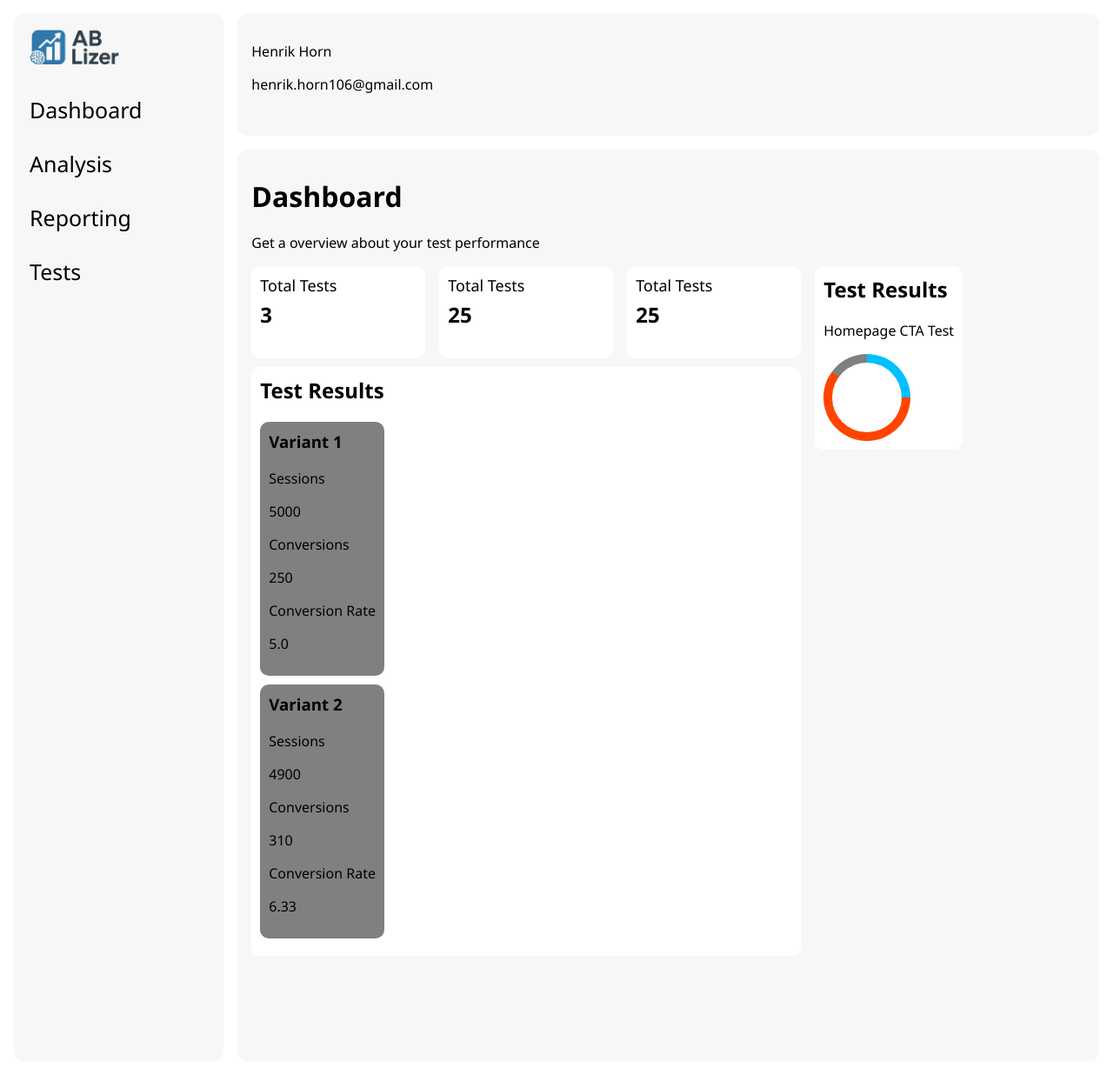
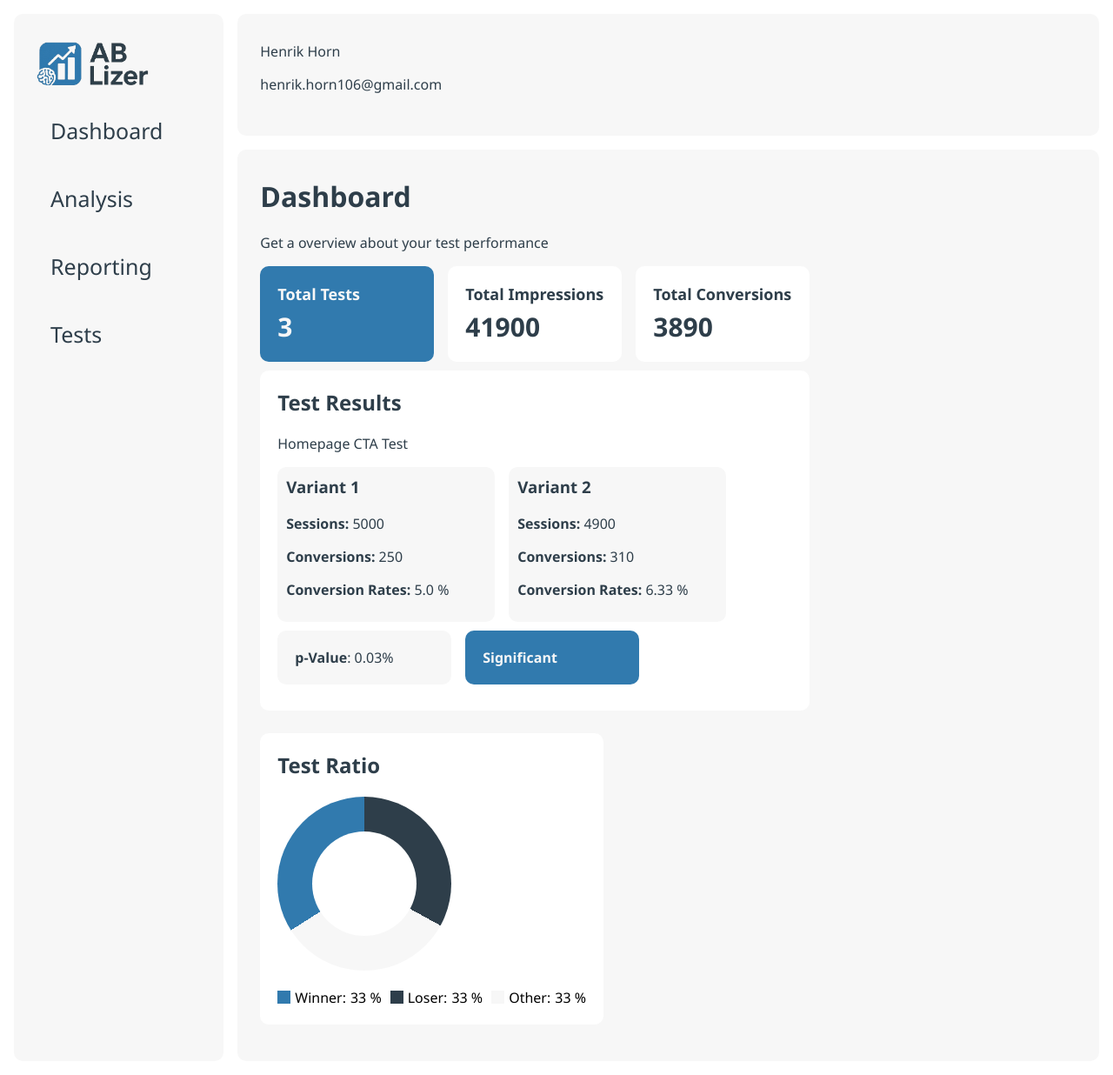
Before and after one commit to henrikhorn106/ab-lizer, a Flask app: page / in a window 1280 px wide. Shown: the whole page at 87% size. Run offline with Flask 3, Linux system fonts and the light colour scheme; data comes from the database, SQL or seed files in the repository.

Commit message:
Improved stile of the dashboard

```diff
--- a/app.py
+++ b/app.py
@@ -17,7 +17,7 @@ import os
 from flask import Flask, render_template
 
 from data.db_manager import DBManager
-from data.models import db, variants
+from data.models import db
 
 app = Flask(__name__)
 
@@ -29,7 +29,6 @@ db.init_app(app)
 
 db_manager = DBManager()
 
-
 # Config
 os.environ["USER_NAME"] = "Henrik Horn"
 os.environ["USER_EMAIL"] = "henrik.horn106@gmail.com"
@@ -37,21 +36,29 @@ os.environ["USER_EMAIL"] = "henrik.horn106@gmail.com"
 user_name = os.environ.get("USER_NAME")
 user_email = os.environ.get("USER_EMAIL")
 
+
 @app.route("/")
 def index():
+    total_tests = len(db_manager.get_ab_tests())
+    total_variants = db_manager.get_all_variants()
+    total_impressions = 0
+    total_conversions = 0
+    for variant in total_variants:
+        total_impressions += variant.impressions
+        total_conversions += variant.conversions
 
-    total_tests = len(db_manager.get_ab_tests())
     recent_test = db_manager.get_recent_test()
-
-    data = {}
+    test_data = {}
     for test in recent_test:
-        data[test] = db_manager.get_variants(test.id)
+        test_data[test] = db_manager.get_variants(test.id)
 
     return render_template("index.html",
                            user_name=user_name,
                            user_email=user_email,
                            total_tests=total_tests,
-                           data=data
+                           total_impressions=total_impressions,
+                           total_conversions=total_conversions,
+                           test_data=test_data
                            )
 
 
--- a/data/db_manager.py
+++ b/data/db_manager.py
@@ -34,8 +34,8 @@ class DBManager:
     def get_variants(self, test_id):
         return variants.query.filter_by(test_id=test_id).all()
 
-    def get_reports(self, test_id):
-        return reports.query.filter_by(test_id=test_id).all()
+    def get_report(self, test_id):
+        return reports.query.filter_by(test_id=test_id).first()
 
     def get_users(self):
         return users.query.all()
--- a/static/style.css
+++ b/static/style.css
@@ -1,8 +1,9 @@
 /* Global Styles */
 :root {
-    --primary: #000000;
+    --primary: #2E3E4A;
     --secondary: #F7F7F7;
     --accent: #317AAE;
+    --gradient: linear-gradient(180deg, rgba(25, 82, 133, 1) 0%, rgba(49, 122, 174, 1) 100%);
     --danger: #ef4444;
     --bg: #ffffff;
     --radius: 10px;
@@ -52,7 +53,7 @@ a {
 }
 
 .container {
-    padding: 32px 16px;
+    padding: 32px 26px;
     background: var(--secondary);
     border-radius: var(--radius);
     height: 100%;
@@ -62,7 +63,7 @@ nav {
     background: var(--bg);
 }
 
-nav .logo {
+.logo {
     font-size: 1.5rem;
     font-weight: bold;
     text-decoration: none;
@@ -95,15 +96,25 @@ input[type="text"] {
 }
 
 .sidenav a {
-    padding: 8px 8px;
     color: var(--primary);
     text-decoration: none;
     font-size: 25px;
     display: block;
 }
 
-.sidenav a:hover {
-    color: var(--accent);
+.sidenav .tab {
+    padding: 16px 16px;
+    color: var(--primary);
+    text-decoration: none;
+    font-size: 25px;
+    display: block;
+    transition: 0.3s;
+    border-radius: 10px;
+}
+
+.sidenav .tab:hover {
+    background: var(--accent);
+    color: var(--secondary);
 }
 
 @media screen and (max-height: 450px) {
@@ -122,7 +133,7 @@ input[type="text"] {
     gap: 12px;
     background-color: var(--secondary);
     border-radius: 10px;
-    padding: 10px;
+    padding: 32px 26px;
     height: 100%;
 }
 
@@ -139,10 +150,44 @@ input[type="text"] {
 
 .card {
     border-radius: 10px;
-    padding: 10px;
+    padding: 20px;
     margin-bottom: 10px;
     width: 200px;
     background-color: #ffffff;
+}
+
+.card.gradient {
+    background: var(--gradient);
+}
+
+.gradient p {
+    color: #ffffff;
+    margin-bottom: 0;
+}
+
+.gradient h2 {
+    color: #ffffff;
+}
+
+.card.secondary {
+    background: var(--secondary);
+}
+
+.secondary p {
+    margin-bottom: 0;
+}
+
+.card.accent {
+    background: var(--accent);
+}
+
+.accent p {
+    color: var(--secondary);
+    margin-bottom: 0;
+}
+
+.accent h2 {
+    color: var(--secondary);
 }
 
 .card.big {
@@ -155,13 +200,13 @@ input[type="text"] {
 
 .card-title {
     font-size: 18px;
-    font-weight: lighter;
     margin-bottom: 5px;
 }
 
 .card-value {
-    font-size: 24px;
+    font-size: 30px;
     font-weight: bold;
+    margin: 0;
 }
 
 .col-wrapper {
@@ -173,13 +218,13 @@ input[type="text"] {
 }
 
 .pie {
-    height: 100px;
-    width: 100px;
+    height: 200px;
+    width: 200px;
     border-radius: 50%;
     background: conic-gradient(
-            deepskyblue 0% 25%,
-            orangered 25% 85%,
-            grey 85%
+            var(--primary) 0% 33%,
+            var(--secondary) 33% 66%,
+            var(--accent) 66% 100%
     );
 }
 
@@ -192,15 +237,52 @@ input[type="text"] {
 .pie.hollow::after {
     content: '';
     position: sticky;
-    height: 80px;
-    width: 80px;
+    height: 120px;
+    width: 120px;
     border-radius: 50%;
     background-color: #FFFFFF;
 }
 
 .test-card {
+    min-width: 250px;
     border-radius: 10px;
     padding: 10px;
     margin-bottom: 10px;
-    background-color: gray;
+    background-color: var(--secondary);
 }
+
+.legend {
+    margin-top: 20px;
+    display: flex;
+    gap: 10px;
+}
+
+.legend-item {
+    display: flex;
+    align-items: center;
+    gap: 5px;
+}
+
+.legend-color {
+    width: 15px;
+    height: 15px;
+    border-radius: 50%;
+}
+
+.winner {
+    width: 100%;
+    height: 100%;
+    background-color: var(--accent);
+}
+
+.loser {
+    width: 100%;
+    height: 100%;
+    background-color: var(--primary);
+}
+
+.na {
+    width: 100%;
+    height: 100%;
+    background-color: var(--secondary);
+}
--- a/templates/base.html
+++ b/templates/base.html
@@ -9,11 +9,19 @@
 <div class="main-wrapper">
     <div class="sidenav" id="mySidenav">
         <div class="sidenav-container">
-            <a class="logo" href="/"><img src="{{ url_for('static', filename='logo_ab-lizer.png') }}" height="40px"></a>
-            <a href="/">Dashboard</a>
-            <a href="#">Analysis</a>
-            <a href="#">Reporting</a>
-            <a href="/tests">Tests</a>
+            <a class="logo" href="/"><img src="{{ url_for('static', filename='logo_ab-lizer.png') }}" height="50px"></a>
+            <a href="/">
+                <div class="tab">Dashboard</div>
+            </a>
+            <a href="#">
+                <div class="tab">Analysis</div>
+            </a>
+            <a href="#">
+                <div class="tab">Reporting</div>
+            </a>
+            <a href="/tests">
+                <div class="tab">Tests</div>
+            </a>
         </div>
     </div>
 
--- a/templates/index.html
+++ b/templates/index.html
@@ -6,40 +6,46 @@
     <div class="col-wrapper">
         <div class="col-1">
             <div class="card-wrapper">
-            <div class="card">
+                <div class="card accent">
                     <h2 class="card-title">Total Tests</h2>
                     <p class="card-value">{{ total_tests }}</p>
                 </div>
                 <div class="card">
-                <h2 class="card-title">Total Tests</h2>
-                <p class="card-value">25</p>
+                    <h2 class="card-title">Total Impressions</h2>
+                    <p class="card-value">{{ total_impressions }}</p>
                 </div>
                 <div class="card">
-                <h2 class="card-title">Total Tests</h2>
-                <p class="card-value">25</p>
+                    <h2 class="card-title">Total Conversions</h2>
+                    <p class="card-value">{{ total_conversions }}</p>
                 </div>
             </div>
 
             <div class="card big">
                 <h2>Test Results</h2>
-            {% for test in data %}
-            <p>{{ data.name }}</p>
+                {% for test in test_data %}
+                    <p>{{ test.name }}</p>
                     <div class="col-wrapper">
-                <div class="col-1">
-                    {% for variant in data[test] %}
+                        {% for variant in test_data[test] %}
                             <div class="test-card">
                                 <h3>Variant {{ variant }}</h3>
-                        <p>Sessions</p>
-                        <p>{{ variant.impressions }}</p>
-                        <p>Conversions</p>
-                        <p>{{ variant.conversions }}</p>
-                        <p>Conversion Rate</p>
-                        <p>{{ variant.conversion_rate }}</p>
+                                <p><strong>Sessions:</strong> {{ variant.impressions }}</p>
+                                <p><strong>Conversions:</strong> {{ variant.conversions }}</p>
+                                <p><strong>Conversion Rates:</strong> {{ variant.conversion_rate }} %</p>
                             </div>
                         {% endfor %}
                     </div>
                 {% endfor %}
+
+                <div class="col-wrapper">
+                    <div class="card secondary">
+                        <p><strong>p-Value</strong>: 0.03%</p>
                     </div>
+
+                    <div class="card accent">
+                        <p><strong>Significant</strong></p>
+                    </div>
+                </div>
+
 
             </div>
 
@@ -48,9 +54,31 @@
         <div class="col-2">
 
             <div class="card big">
-            <h2>Test Results</h2>
-            <p>Homepage CTA Test</p>
+                <h2>Test Ratio</h2>
                 <div class="pie hollow"></div>
+                <div class="legend">
+                    <div class="legend-item">
+                        <div class="legend-color">
+                            <div class="winner"></div>
+                        </div>
+                        <span>Winner:</span>
+                        <span>33 %</span>
+                    </div>
+                    <div class="legend-item">
+                        <div class="legend-color">
+                            <div class="loser"></div>
+                        </div>
+                        <span>Loser:</span>
+                        <span>33 %</span>
+                    </div>
+                    <div class="legend-item">
+                        <div class="legend-color">
+                            <div class="na"></div>
+                        </div>
+                        <span>Other:</span>
+                        <span>33 %</span>
+                    </div>
+                </div>
 
             </div>
 
```
Lines whose indentation alone changed are shown as unchanged.
